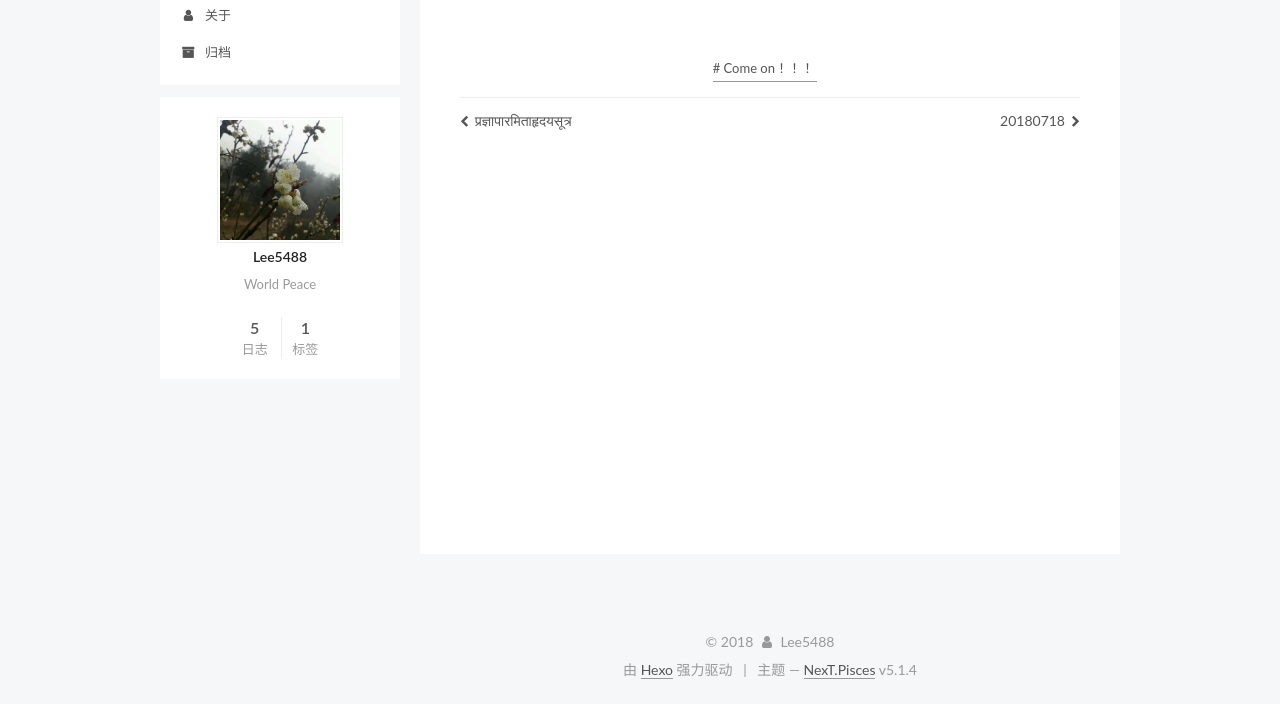
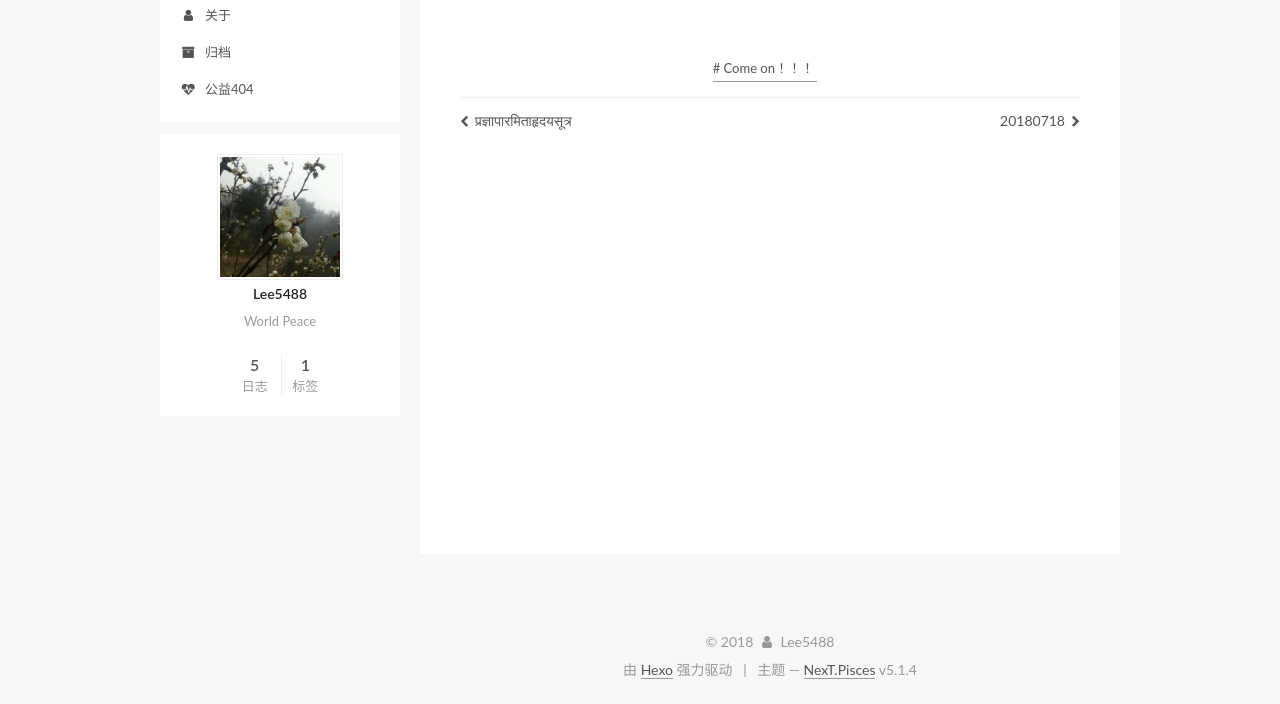
Before and after one commit to lees5488/lee5488.github.io, a plain HTML site: page 2018/01/13/article-title/index.html in a window 1280 px wide. Shown: the part 149-853 px from the top of the page. Drawn offline with Linux system fonts and the light colour scheme.

Commit message:
Site updated: 2018-08-06 16:18:35

```diff
--- a/2018/01/13/article-title/index.html
+++ b/2018/01/13/article-title/index.html
@@ -207,6 +207,16 @@
               <i class="menu-item-icon fa fa-fw fa-archive"></i> <br />
 
             归档
+          </a>
+        </li>
+
+
+        <li class="menu-item menu-item-commonweal">
+          <a href="/404/" rel="section">
+
+              <i class="menu-item-icon fa fa-fw fa-heartbeat"></i> <br />
+
+            公益404
           </a>
         </li>
 
```
Also changed, not shown: 2018/01/13/article-title1/index.html (+10 -0 lines), 2018/01/13/hello-world/index.html (+10 -0 lines), 2018/07/18/20180718/index.html (+10 -0 lines), 2018/08/06/帮助文档/index.html (+10 -0 lines), about/index.html (+10 -0 lines), archives/2018/01/index.html (+10 -0 lines), archives/2018/07/index.html (+10 -0 lines), archives/2018/08/index.html (+10 -0 lines), archives/2018/index.html (+10 -0 lines), archives/index.html (+10 -0 lines), index.html (+10 -0 lines), tags/Come-on-！！！/index.html (+10 -0 lines).
